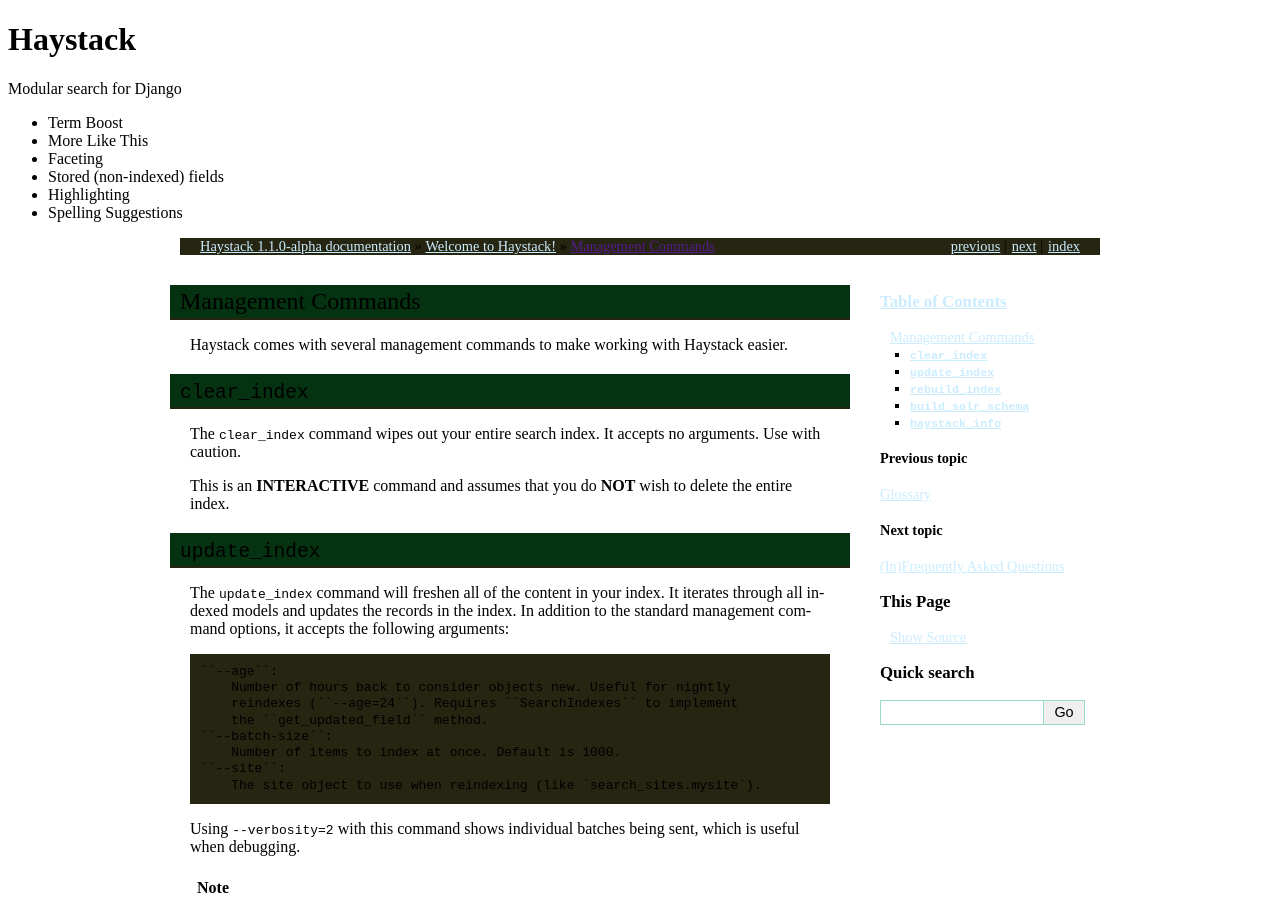
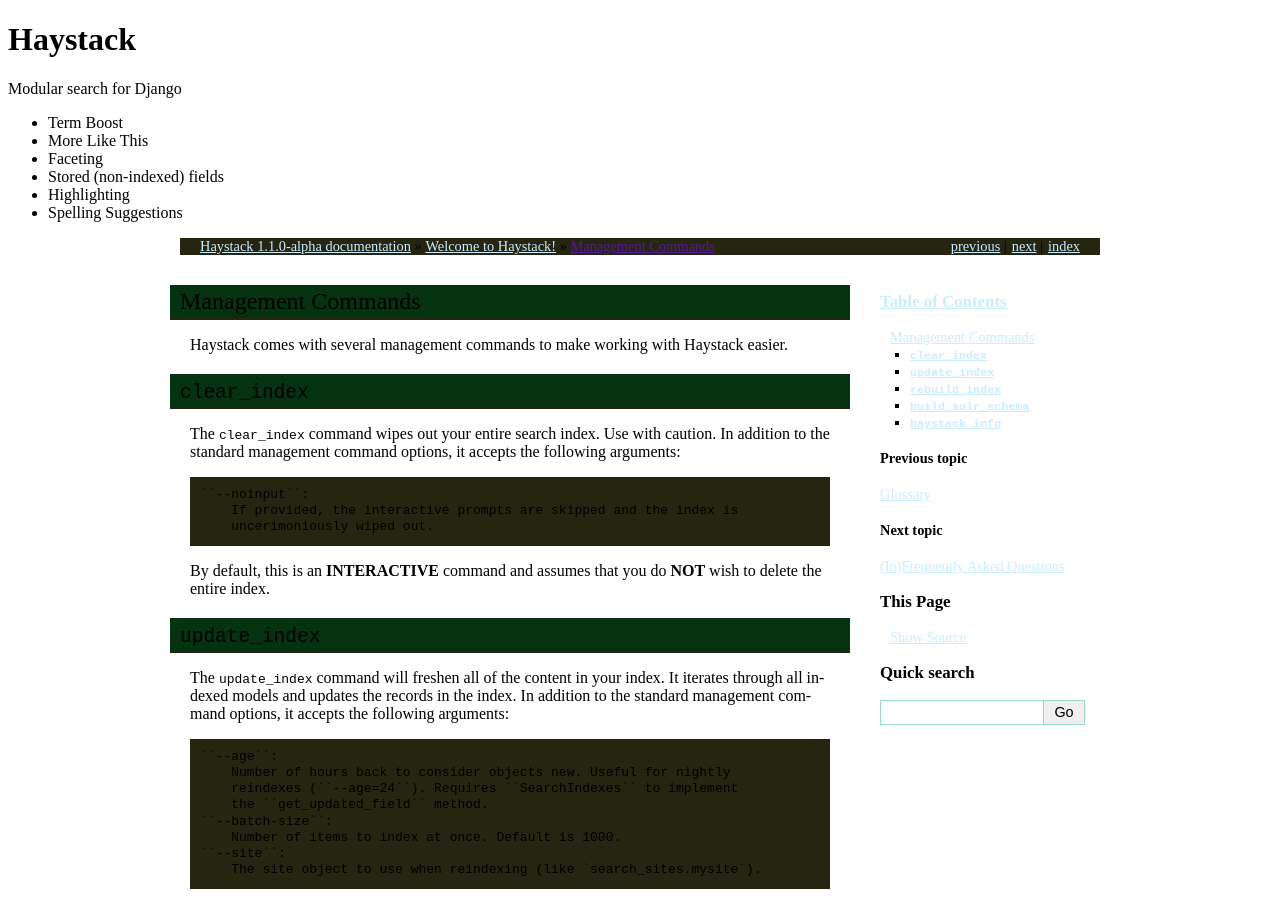
Before and after one commit to django-haystack/django-haystack, a Sphinx documentation site: the page built from docs/management_commands.rst, in a window 1280 px wide and 900 px high. Built offline with Sphinx 7.4.7, drawn with Linux system fonts in a browser that asks for light colours; a style sheet for code colours, icons or effects is not loaded.

Commit message:
Added ``--noinput`` flag to ``clear_index``. Thanks to aljosa for the suggestion.

```diff
--- a/docs/management_commands.rst
+++ b/docs/management_commands.rst
@@ -11,11 +11,16 @@
 ``clear_index``
 ===============
 
-The ``clear_index`` command wipes out your entire search index. It accepts no
-arguments. Use with caution.
+The ``clear_index`` command wipes out your entire search index. Use with
+caution. In addition to the standard management command options, it accepts the
+following arguments::
 
-This is an **INTERACTIVE** command and assumes that you do **NOT** wish to
-delete the entire index.
+    ``--noinput``:
+        If provided, the interactive prompts are skipped and the index is
+        uncerimoniously wiped out.
+
+By default, this is an **INTERACTIVE** command and assumes that you do **NOT**
+wish to delete the entire index.
 
 
 ``update_index``
```
Also changed, not shown: 1 other file.
